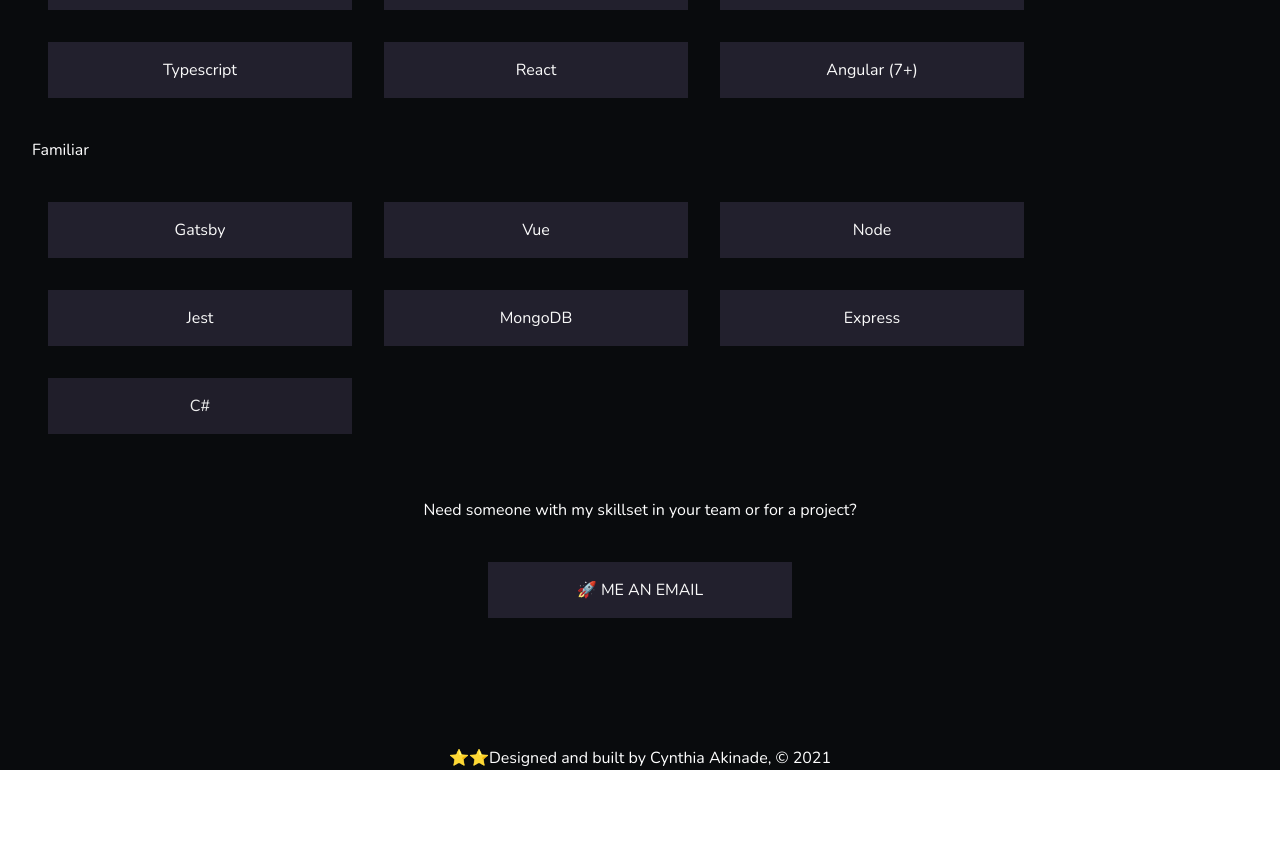
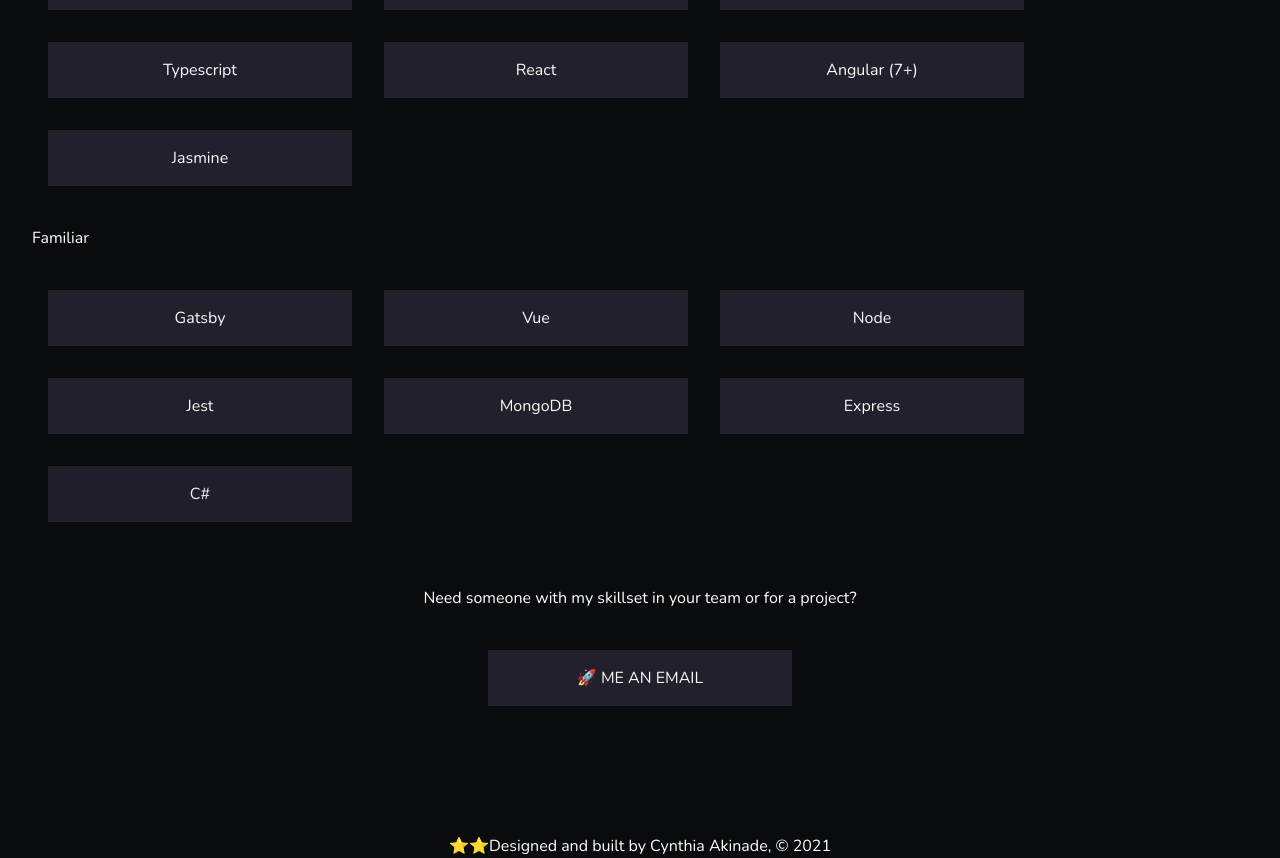
Before and after one commit to Thea10/cindidi.dev, a React (Create React App) app: page / in a window 1280 px wide. Shown: the part 2240-3098 px from the top of the page. Before the commit the page ends 3010 px from the top, so only its background shows below. Built offline with nearby package versions, Linux system fonts and the light colour scheme.

Commit message:
mino updates

```diff
--- a/src/components/About.js
+++ b/src/components/About.js
@@ -106,6 +106,7 @@
                 <div> Typescript </div>
                 <div> React </div>
                 <div> Angular (7+) </div>
+                <div>Jasmine</div>
               </Fade>
             </div>
           </div>
--- a/src/components/More.js
+++ b/src/components/More.js
@@ -225,12 +225,12 @@
               target="_blank"
               rel="noreferrer"
             >
-              {" "}
-              GITHUB{" "}
+
+              GITHUB
             </a>
           </div>
         </div>
-      </Fade>{" "}
+      </Fade>
     </Page>
   );
 };
```
